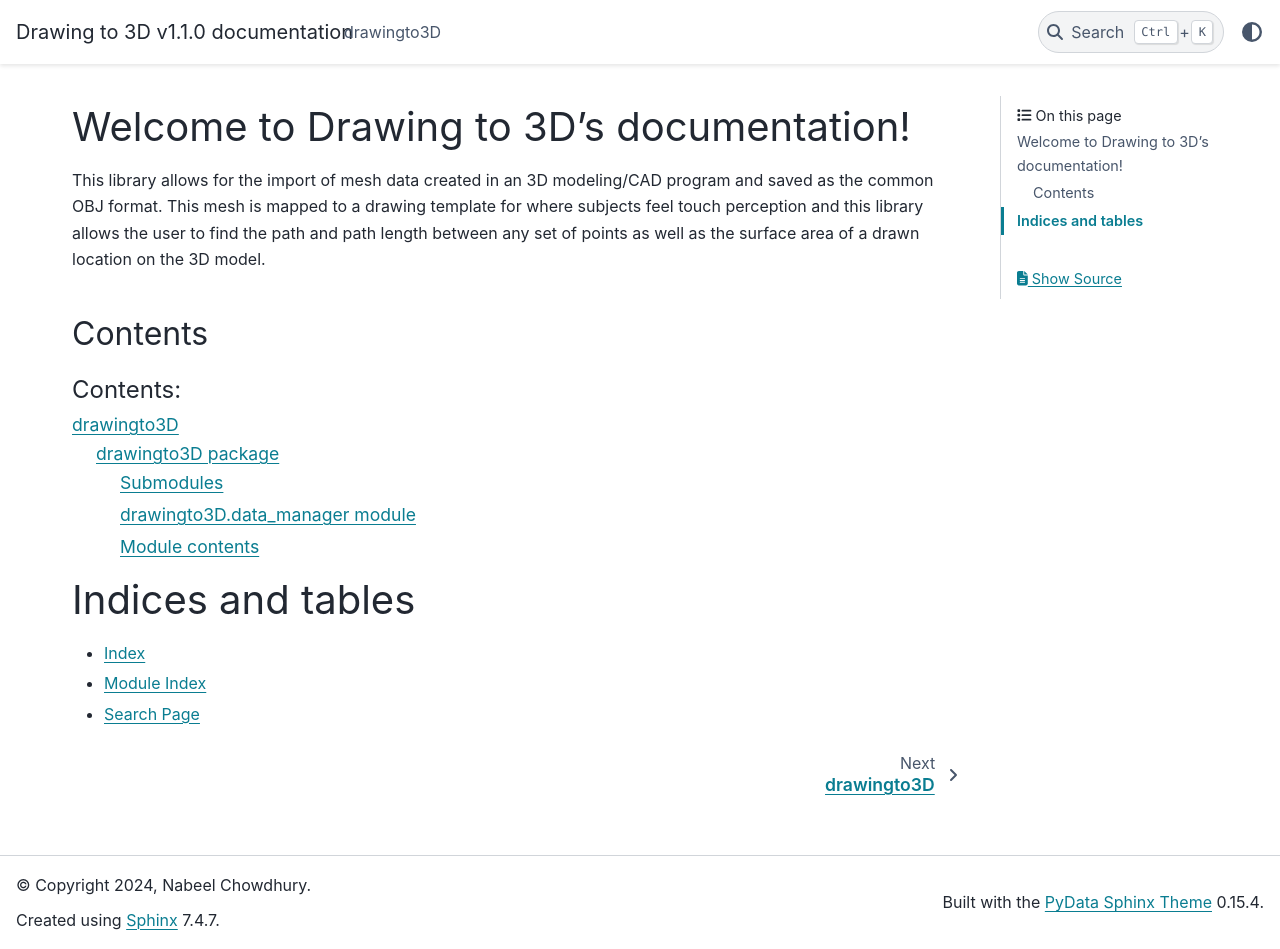
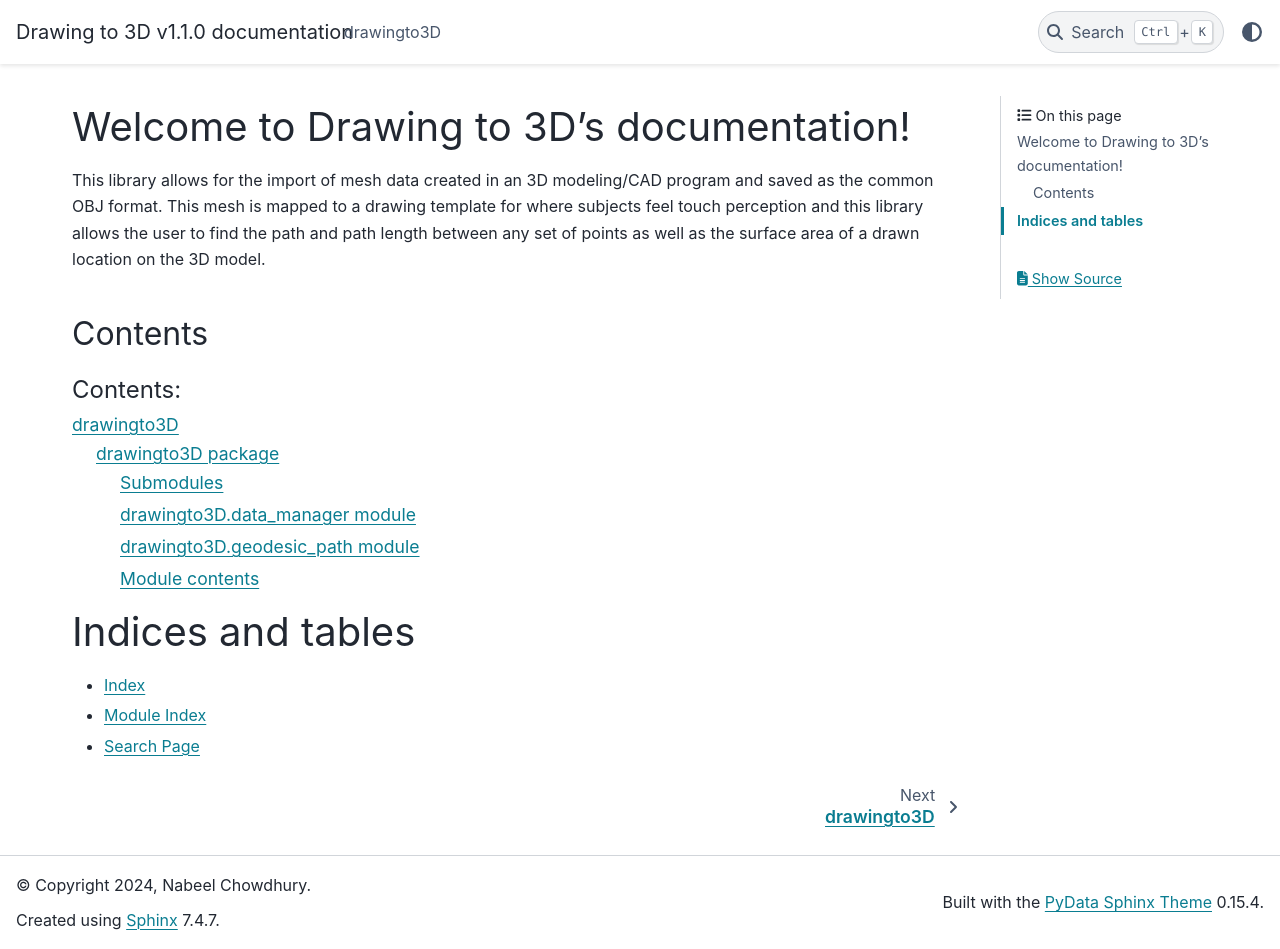
Before and after one commit to Nabizzle/Geodesic-Path-Finder-Documentation, a Sphinx documentation site: the page built from docs/source/index.rst, in a window 1280 px wide and 949 px high. Built offline with Sphinx 7.4.7 and the PyData theme 0.15.4, drawn with Linux system fonts in a browser that asks for light colours.

Commit message:
fix: docs: Correct drawingto3D.rst w/ new modules

```diff
--- a/docs/source/drawingto3D.rst
+++ b/docs/source/drawingto3D.rst
@@ -12,6 +12,14 @@ drawingto3D.data\_manager module
    :undoc-members:
    :show-inheritance:
 
+drawingto3D.geodesic\_path module
+---------------------------------
+
+.. automodule:: drawingto3D.geodesic_path
+   :members:
+   :undoc-members:
+   :show-inheritance:
+
 Module contents
 ---------------
 
```
